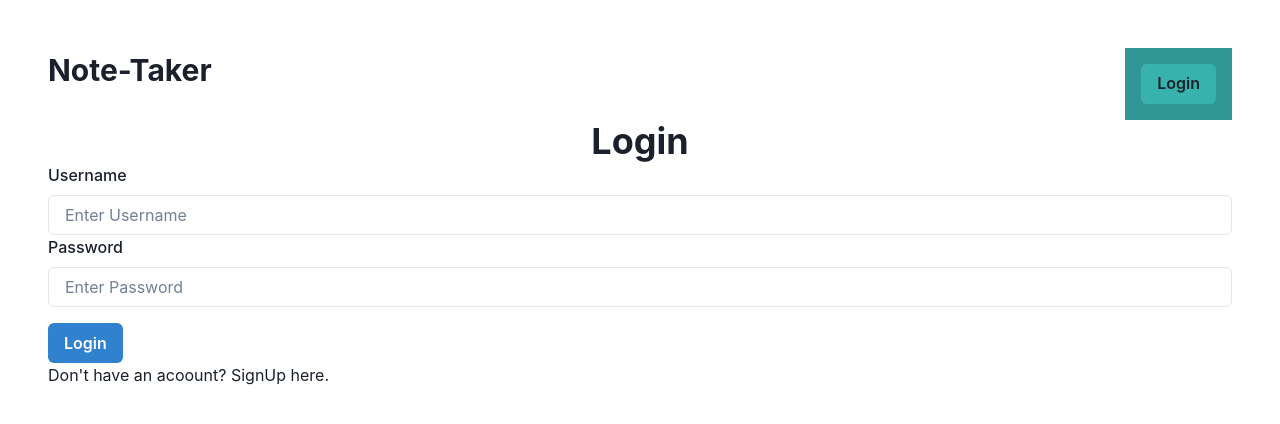
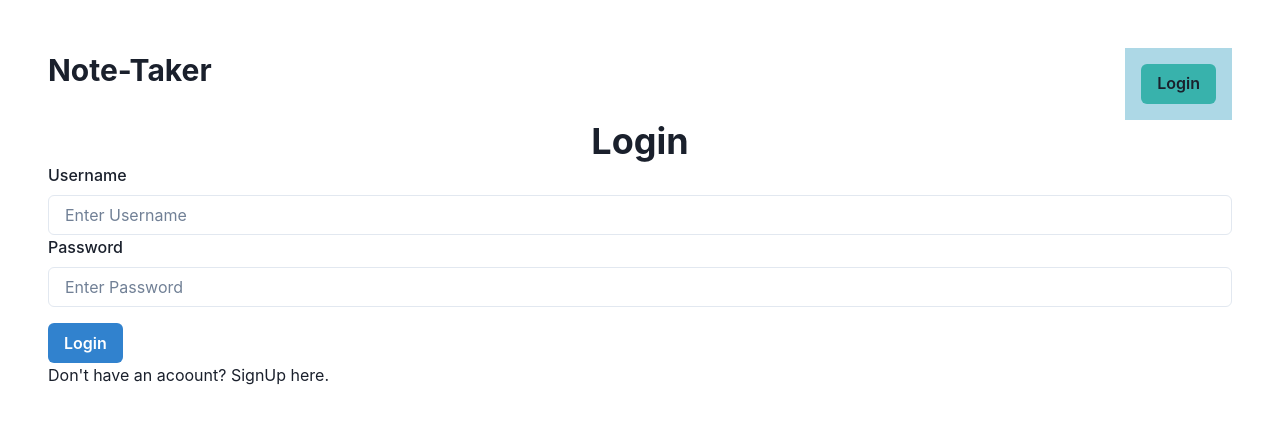
Before and after one commit to SVickyPawar/assignements, a React (Create React App) app in the folder small-joy-app/frontend/: page / in a window 1280 px wide. Shown: the top 424 px of the page. Built offline with nearby package versions, Linux system fonts and the light colour scheme.

Commit message:
refinement init for navbar

```diff
--- a/small-joy-app/frontend/src/components/Navbar.jsx
+++ b/small-joy-app/frontend/src/components/Navbar.jsx
@@ -9,7 +9,6 @@ const Navbar = () => {
 
   const storedValue = localStorage.getItem('isLoggedIn');
 
-
   useEffect(() => {
     if (storedValue === 'true') {
       setIsAuthorized(true);
@@ -20,12 +19,10 @@ const Navbar = () => {
 
   const handleLogin = () => {
     if (isAuthorized) {
-
       localStorage.setItem('isLoggedIn', 'false');
       setIsAuthorized(false);
       navigate('/');
     } else {
-
       localStorage.setItem('isLoggedIn', 'true');
       setIsAuthorized(true);
     }
@@ -35,7 +32,7 @@ const Navbar = () => {
     <Box
       as="nav"
       p="1rem"
-      backgroundColor="teal.500"
+      backgroundColor="lightblue" // Light background color
       color="white"
       display="flex"
       justifyContent="flex-end"
@@ -44,6 +41,7 @@ const Navbar = () => {
         onClick={handleLogin}
         backgroundColor="teal.400"
         _hover={{ backgroundColor: "teal.600" }}
+        size="md" // Proper button sizing
       >
         {isAuthorized ? 'Logout' : 'Login'}
       </Button>
```
